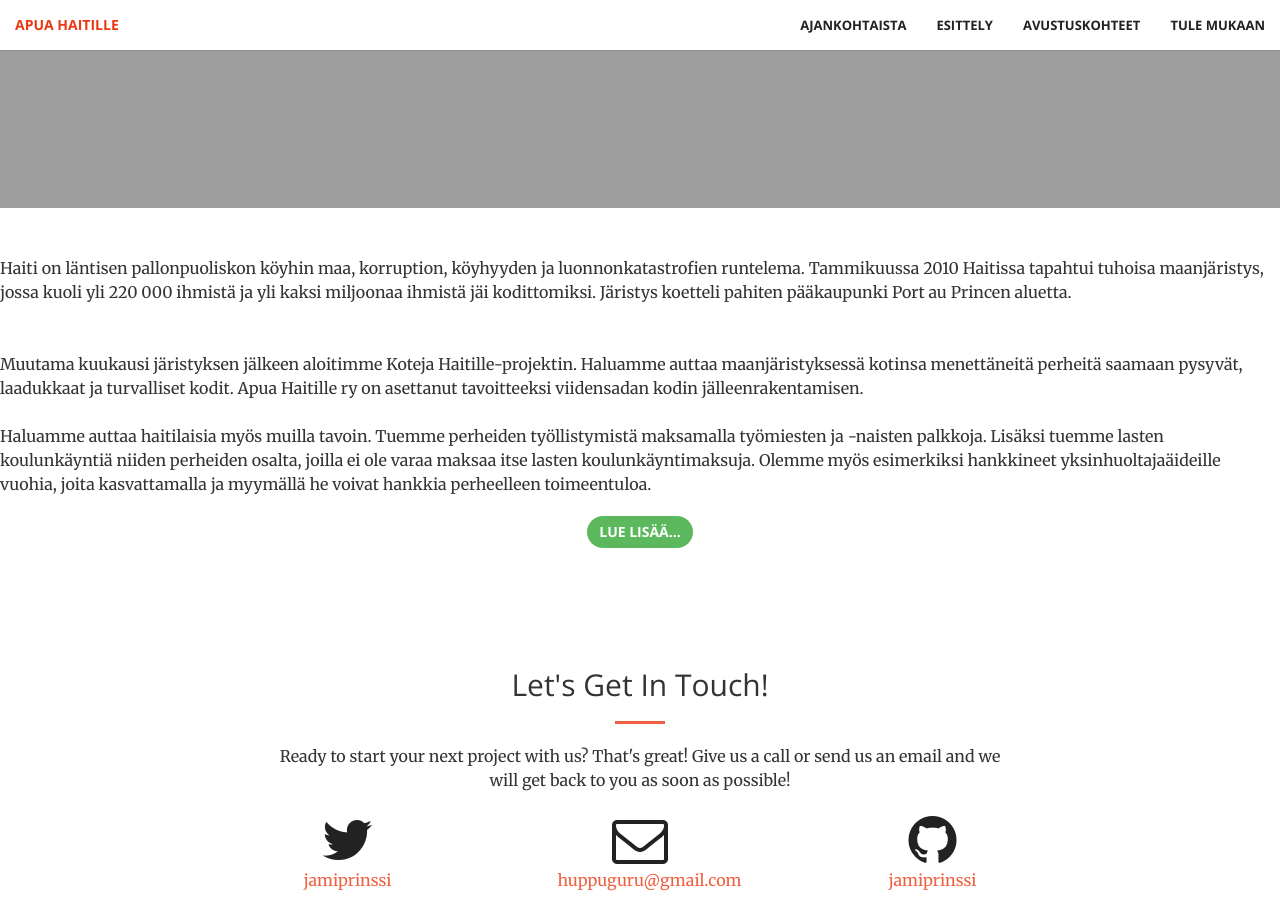
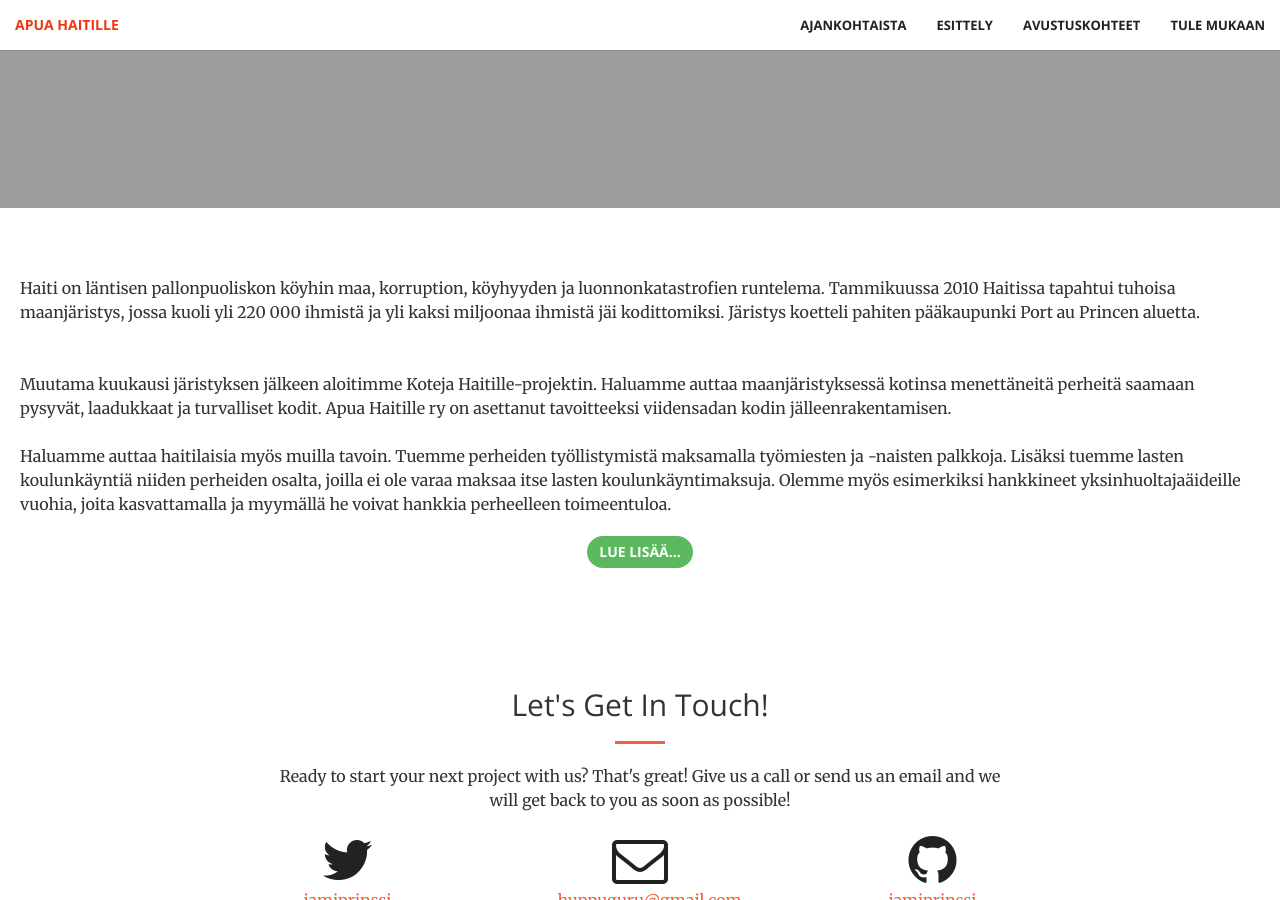
Before and after one commit to jamiprinssi/apua-haitille-jami, a Jekyll site: the page built from index.html, in a window 1280 px wide and 900 px high, scrolled down 692 px. Built offline with Jekyll 4.4.1, drawn with Linux system fonts in a browser that asks for light colours.

Commit message:
sisältöalueen käpistelyä

```diff
--- a/_layouts/front.html
+++ b/_layouts/front.html
@@ -8,8 +8,9 @@
   {% include header.html %}
 
 
-
+  <div class="kontentti">
   {{ page.content }}
+ </div>
 
   {% include contact.html %}
   {% include scripts.html %}
--- a/_sass/_base.scss
+++ b/_sass/_base.scss
@@ -225,6 +225,9 @@ header {
     }
 }
 
+.kontentti {
+    margin: 20px;
+}
 .portfolio-box {
     position: relative;
     display: block;
```
